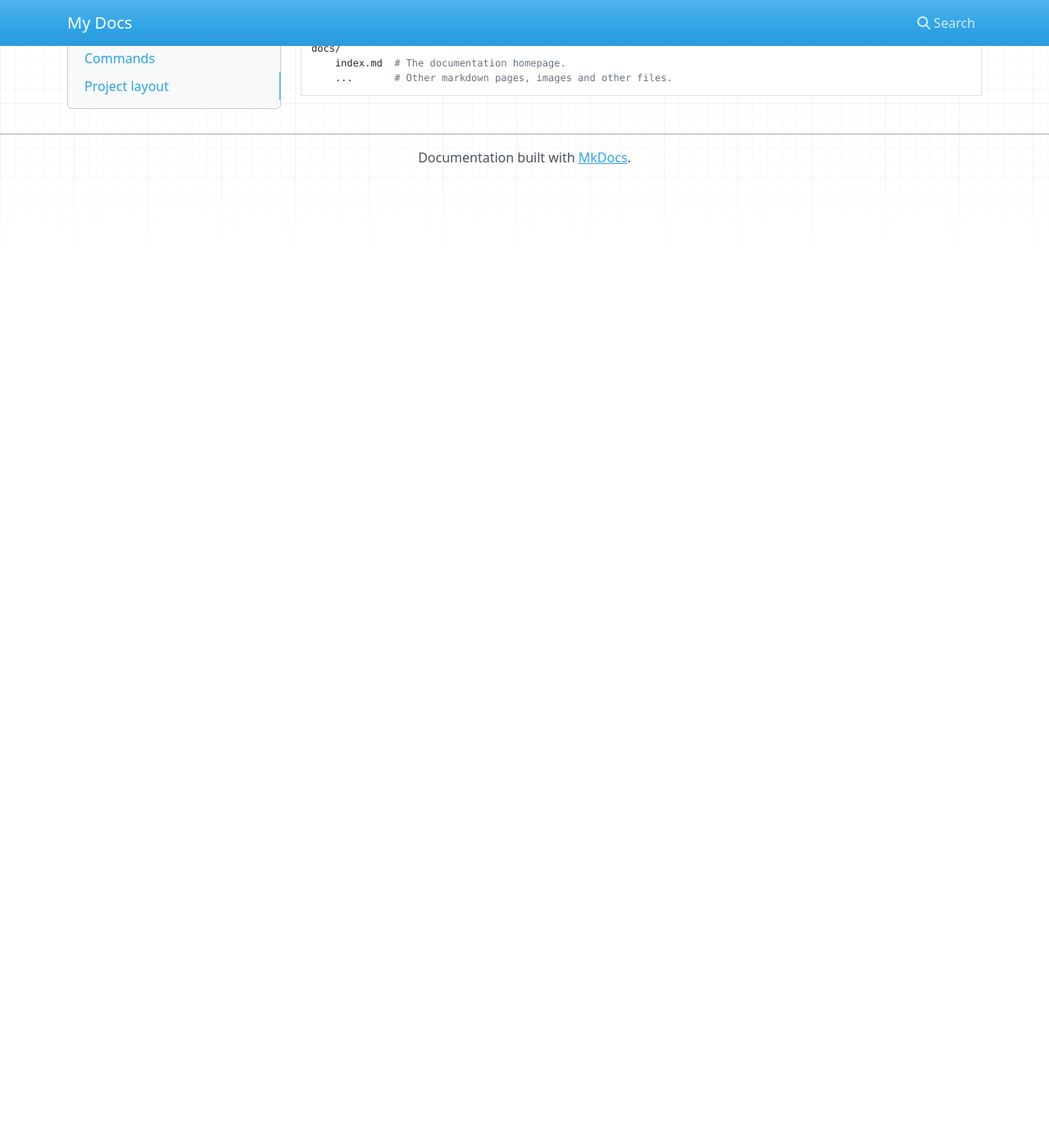
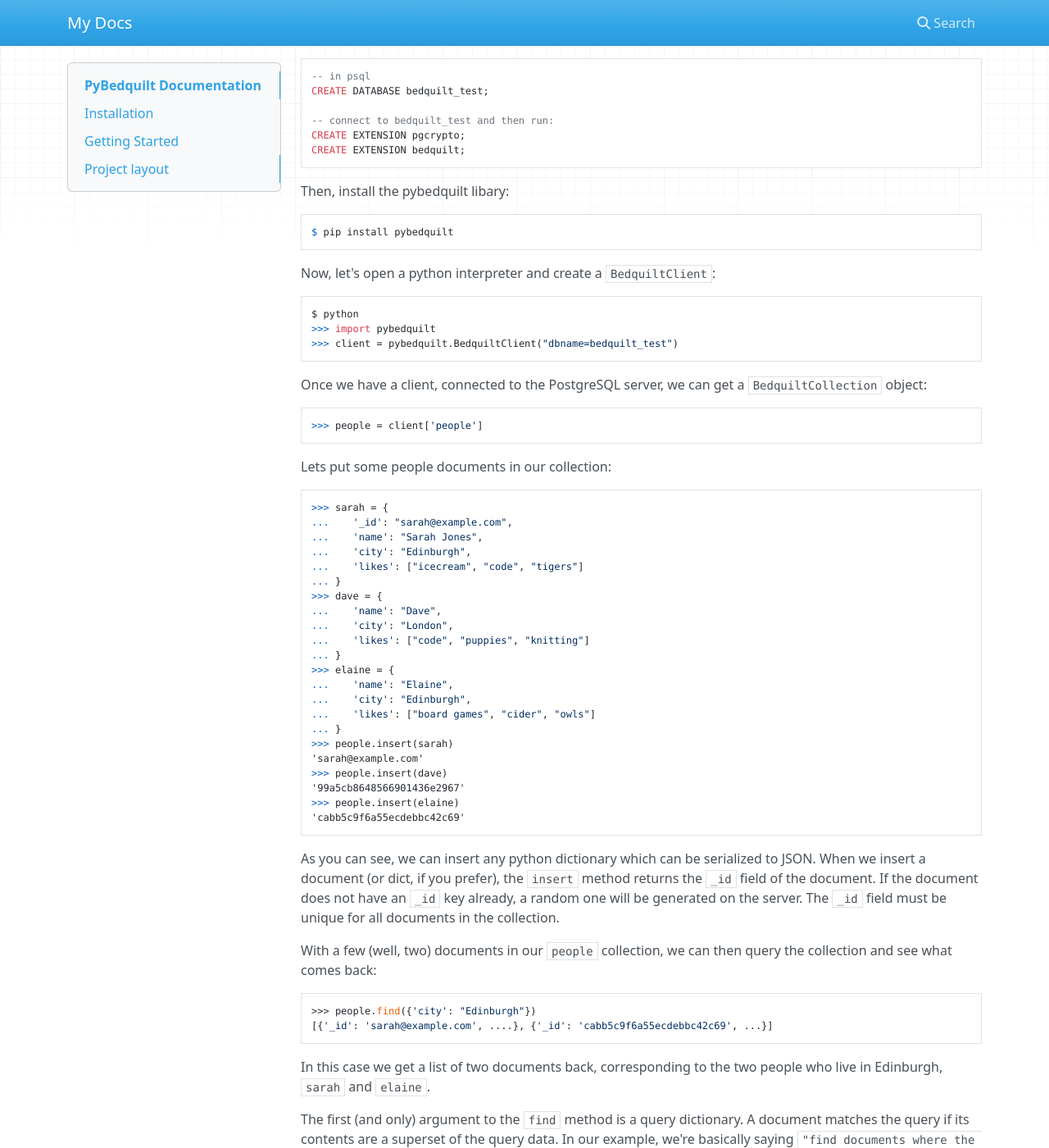
Before and after one commit to BedquiltDB/pybedquilt, an MkDocs documentation site: the page built from docs/docs/index.md, in a window 1280 px wide and 1400 px high, scrolled down 360 px. Shown: the whole window at 82% size. Built offline with MkDocs 1.6.1, drawn with Linux system fonts in a browser that asks for light colours; nearby versions of some CDN libraries; before the commit the page ends 900 px from its top, so only the background shows below that; some of the changed text lies outside the part shown.

Commit message:
Basic getting started guide.

````diff
--- a/docs/docs/index.md
+++ b/docs/docs/index.md
@@ -1,13 +1,115 @@
-# Welcome to MkDocs
+# PyBedquilt Documentation
 
-For full documentation visit [mkdocs.org](http://mkdocs.org).
+PyBedquilt is the python language driver for [BedquiltDB](http://bedquiltdb.github.io).
 
-## Commands
+## Installation
 
-* `mkdocs new [dir-name]` - Create a new project.
-* `mkdocs serve` - Start the live-reloading docs server.
-* `mkdocs build` - Build the documentation site.
-* `mkdocs help` - Print this help message.
+PyBedquilt can be installed via `pip`:
+
+```
+$ pip install pybedquilt
+```
+
+## Getting Started
+
+First, install the [BedquiltDB](http://bedquiltdb.github.io) extension on your
+PostgreSQL instance, then create enable the extension on a database:
+```
+-- in psql
+CREATE DATABASE bedquilt_test;
+
+-- connect to bedquilt_test and then run:
+CREATE EXTENSION pgcrypto;
+CREATE EXTENSION bedquilt;
+```
+
+Then, install the pybedquilt libary:
+```
+$ pip install pybedquilt
+```
+
+Now, let's open a python interpreter and create a `BedquiltClient`:
+```
+$ python
+>>> import pybedquilt
+>>> client = pybedquilt.BedquiltClient("dbname=bedquilt_test")
+```
+
+Once we have a client, connected to the PostgreSQL server, we can get
+a `BedquiltCollection` object:
+```
+>>> people = client['people']
+```
+
+Lets put some people documents in our collection:
+```
+>>> sarah = {
+...    '_id': "sarah@example.com",
+...    'name': "Sarah Jones",
+...    'city': "Edinburgh",
+...    'likes': ["icecream", "code", "tigers"]
+... }
+>>> dave = {
+...    'name': "Dave",
+...    'city': "London",
+...    'likes': ["code", "puppies", "knitting"]
+... }
+>>> elaine = {
+...    'name': "Elaine",
+...    'city': "Edinburgh",
+...    'likes': ["board games", "cider", "owls"]
+... }
+>>> people.insert(sarah)
+'sarah@example.com'
+>>> people.insert(dave)
+'99a5cb8648566901436e2967'
+>>> people.insert(elaine)
+'cabb5c9f6a55ecdebbc42c69'
+```
+
+As you can see, we can insert any python dictionary which can be serialized to JSON.
+When we insert a document (or dict, if you prefer), the `insert` method returns the
+`_id` field of the document. If the document does not have an `_id` key already,
+a random one will be generated on the server. The `_id` field must be unique for
+all documents in the collection.
+
+With a few (well, two) documents in our `people` collection, we can then query the
+collection and see what comes back:
+```
+>>> people.find({'city': "Edinburgh"})
+[{'_id': 'sarah@example.com', ....}, {'_id': 'cabb5c9f6a55ecdebbc42c69', ...}]
+```
+
+In this case we get a list of two documents back, corresponding to the two
+people who live in Edinburgh, `sarah` and `elaine`.
+
+The first (and only) argument to the `find` method is a query dictionary. A document
+matches the query if its contents are a superset of the query data. In our example,
+we're basically saying `"find documents where the city field is 'Edinburgh"`.
+
+We can also query on the contents of nested JSON data structures, for example if
+we wanted to get all documents where the person likes "code":
+```
+>>> people.find({'likes': ['code']})
+[ {...}, {...} ]
+```
+
+That query returns the two documents for `sarah` and `dave`.
+
+We can also limit the result set to a single document matching our query by using
+`find_one` method:
+```
+>>> people.find_one({'likes': ['code']})
+{'_id': 'sarah@example.com' ...}
+```
+
+If we know the `_id` key of a document we want, we can query for that document
+directly, using `find_one_by_id`:
+```
+>>> people.find_one_by_id('sarah@example.com')
+{'_id': 'sarah@example.com', 'name': 'Sarah Jones'...}
+```
+
 
 ## Project layout
 
````
